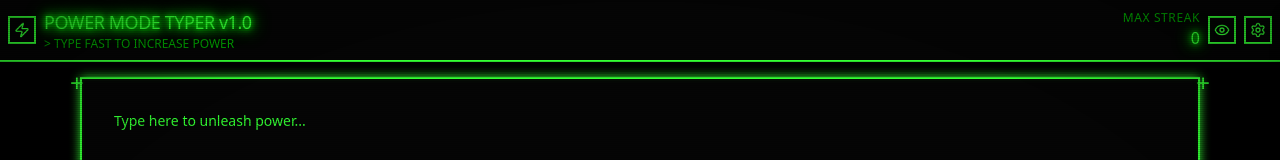
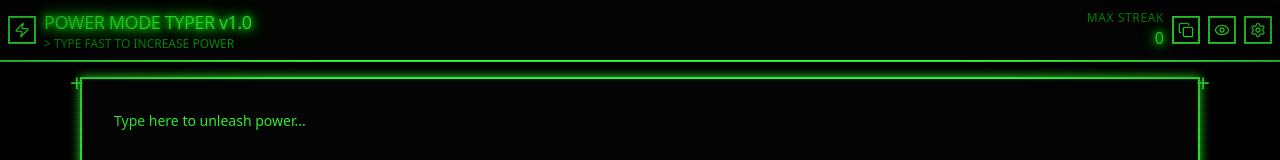
Before and after one commit to carterwayneskhizeine/CrazyTypewriter, a React (Vite) app: page / in a window 1280 px wide. Shown: the top 160 px of the page. Built offline with nearby package versions, Linux system fonts and the light colour scheme.

Commit message:
feat(ui): add copy button to terminal view

```diff
--- a/App.tsx
+++ b/App.tsx
@@ -1,5 +1,5 @@
 import React, { useState, useEffect, useRef, useCallback } from 'react';
-import { Settings, Zap, Flame, Crown, RefreshCcw, X, Eye, Edit } from 'lucide-react';
+import { Settings, Zap, Flame, Crown, RefreshCcw, X, Eye, Edit, Copy, Check, Monitor, Terminal } from 'lucide-react';
 import ReactMarkdown from 'react-markdown';
 import { getCaretCoordinates } from './utils/caret';
 import { PowerConfig, Particle, PowerLevel } from './types';
@@ -33,6 +33,7 @@ const COMBO_THRESHOLDS = {
 const random = (min: number, max: number) => Math.random() * (max - min) + min;
 
 type ViewMode = 'edit' | 'preview';
+type ThemeMode = 'terminal' | 'vscode';
 
 export default function App() {
   const [text, setText] = useState<string>('Type here to unleash power...');
@@ -44,6 +45,7 @@ export default function App() {
   const [caretY, setCaretY] = useState(0);
   const [hudSide, setHudSide] = useState<'left' | 'right'>('right');
   const [viewMode, setViewMode] = useState<ViewMode>('edit');
+  const [copied, setCopied] = useState(false);
 
   // Refs for engine
   const canvasRef = useRef<HTMLCanvasElement>(null);
@@ -216,6 +218,16 @@ export default function App() {
     triggerShake(level);
   };
 
+  const handleCopy = async () => {
+    try {
+      await navigator.clipboard.writeText(text);
+      setCopied(true);
+      setTimeout(() => setCopied(false), 2000);
+    } catch (err) {
+      console.error('Failed to copy:', err);
+    }
+  };
+
   // --- Render Helpers ---
 
   const getLevelLabel = () => {
@@ -262,6 +274,13 @@ export default function App() {
             <div className="text-terminal-dim text-xs uppercase tracking-wider">MAX STREAK</div>
             <div className="text-base text-terminal crt-glow">{maxCombo}</div>
           </div>
+          <button
+            onClick={handleCopy}
+            className="terminal-btn p-1"
+            title={copied ? 'Copied!' : 'Copy'}
+          >
+            {copied ? <Check className="w-4 h-4 text-white" /> : <Copy className="w-4 h-4" />}
+          </button>
           <button
             onClick={() => setViewMode(viewMode === 'edit' ? 'preview' : 'edit')}
             className="terminal-btn p-1"
```
